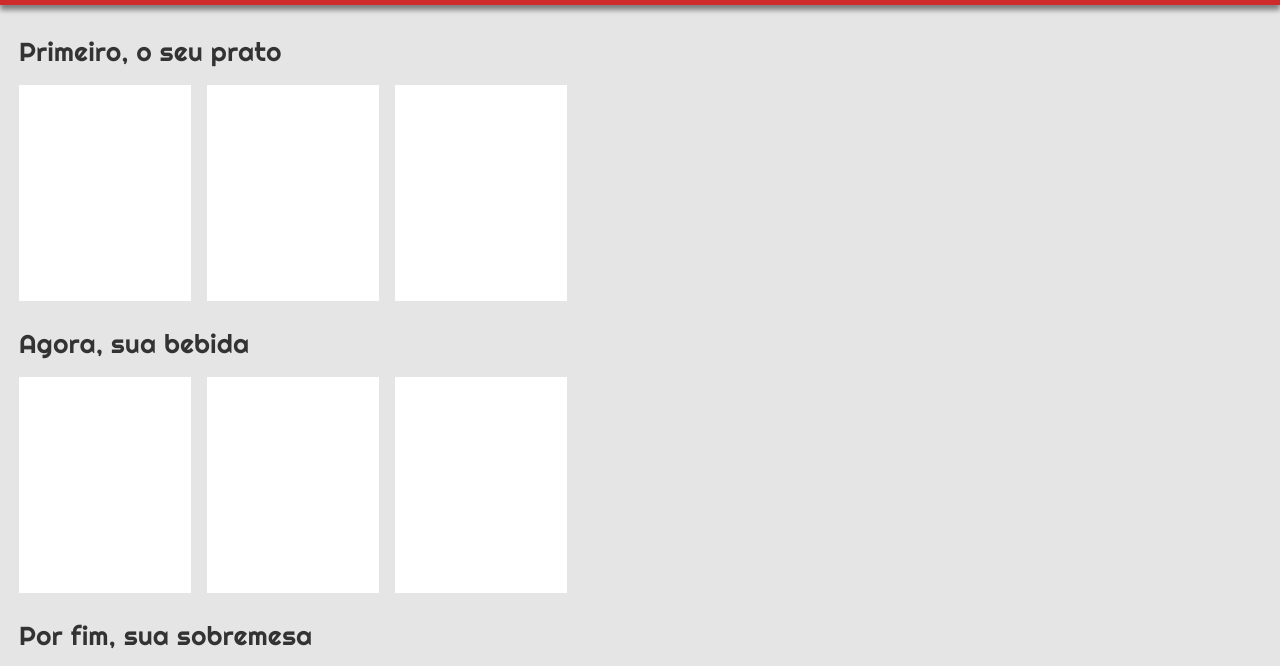
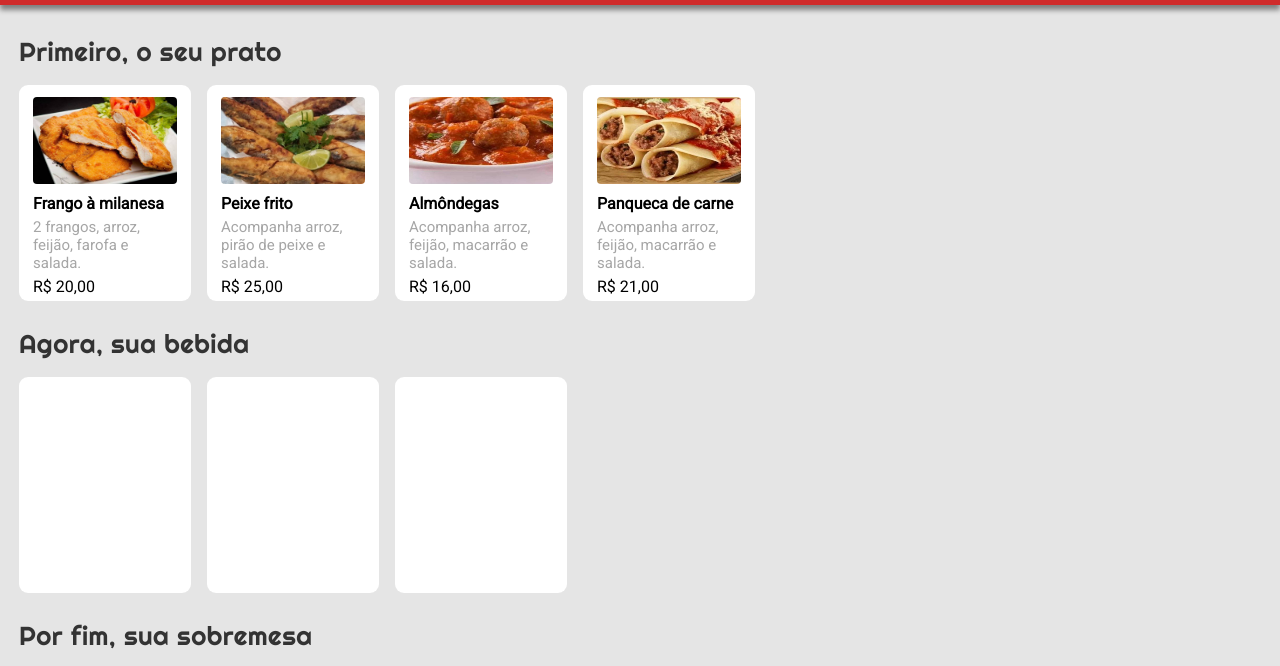
Before and after one commit to bruch0/DrivenEats, a plain HTML site: page index.html in a window 1280 px wide. Shown: the part 87-753 px from the top of the page. Drawn offline with Linux system fonts and the light colour scheme.

Commit message:
aligned items on dish options, inserted contents on main dish row

```diff
--- a/css/styles.css
+++ b/css/styles.css
@@ -36,6 +36,7 @@ p {
 .dishes {
     margin-top: 123px;
     padding-left: 19px;
+    font-family: 'Roboto', sans-serif;;
 }
 
 .dishes > div {
@@ -56,9 +57,44 @@ p {
     overflow-x: scroll;
 }
 
+.dish-container {
+    width: 144px;
+    margin: 10px auto;
+}
+
+.dish-container div {
+    margin-top: 5px;
+}
+
 .dish {
     background-color: #FFFFFF;
     min-width: 172px;
     height: 216px;
     margin-right: 16px;
+    border-radius: 9px;
 }
+
+.dish img {
+    width: 144px;
+    height: 87px;
+    margin: 2px auto;
+    border-radius: 4px;
+}
+
+.dish-title {
+    font-weight: bold;
+    font-size: 16px;
+    line-height: 19px;
+}
+
+.description {
+    color: #A6A6A6;
+    font-weight: 300;
+    font-size: 15px;
+    line-height: 18px;
+}
+
+.price {
+    font-size: 16px;
+    line-height: 19px;
+}
--- a/index.html
+++ b/index.html
@@ -25,15 +25,63 @@
             </div>
             <div class="options">
                 <div class="dish">
-
+                    <div class="dish-container">
+                        <img src="assets/main-dish-1.jpeg">
+                        <div class="dish-title">
+                            Frango à milanesa
+                        </div>
+                        <div class="description">
+                            2 frangos, arroz, feijão, farofa e salada.
+                        </div>
+                        <div class="price">
+                            R$ 20,00
+                        </div>
+                    </div>
                 </div>
 
                 <div class="dish">
-
+                    <div class="dish-container">
+                        <img src="assets/main-dish-2.jpeg">
+                        <div class="dish-title">
+                            Peixe frito
+                        </div>
+                        <div class="description">
+                            Acompanha arroz, pirão de peixe e salada.
+                        </div>
+                        <div class="price">
+                            R$ 25,00
+                        </div>
+                    </div>
                 </div>
 
                 <div class="dish">
+                    <div class="dish-container">
+                        <img src="assets/main-dish-3.jpeg">
+                        <div class="dish-title">
+                            Almôndegas
+                        </div>
+                        <div class="description">
+                            Acompanha arroz, feijão, macarrão e salada.
+                        </div>
+                        <div class="price">
+                            R$ 16,00
+                        </div>
+                    </div>
+                </div>
 
+                <div class="dish">
+                    <div class="dish-container">
+                        <img src="assets/main-dish-4.jpeg">
+                        <div class="dish-title">
+                            Panqueca de carne
+                        </div>
+                        <div class="description">
+                            Acompanha arroz, feijão, macarrão e salada.
+                        </div>
+                        <div class="price">
+                            R$ 21,00
+                        </div>
+                    </div>
                 </div>
             </div>
         </div>
```
Also changed, not shown: assets/main-dish-1.jpeg (added), assets/main-dish-2.jpeg (added), assets/main-dish-3.jpeg (added), assets/main-dish-4.jpeg (added).
